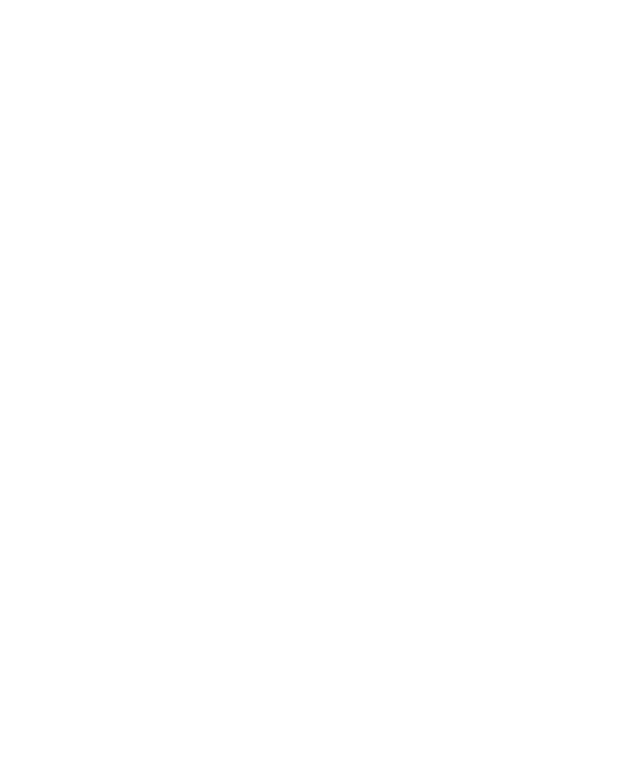
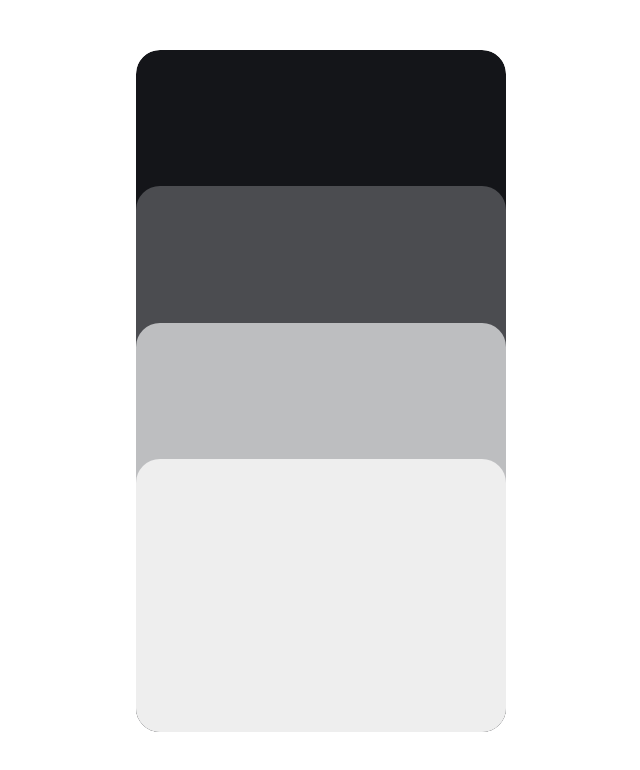
Before and after one commit to pie-suhee/motion, a React (Create React App) app: page /hoverevent in a window 1280 px wide. Before the commit this address had no page. Shown: the top 770 px of the page, without its empty margins (319-959 px from the left). Built offline with nearby package versions, Linux system fonts and the light colour scheme.

Commit message:
모션 추가

```diff
--- a/package.json
+++ b/package.json
@@ -3,6 +3,7 @@
   "version": "0.1.0",
   "private": true,
   "dependencies": {
+    "@gsap/react": "^2.1.2",
     "@testing-library/dom": "^10.4.1",
     "@testing-library/jest-dom": "^6.9.1",
     "@testing-library/react": "^16.3.1",
--- a/src/App.js
+++ b/src/App.js
@@ -3,6 +3,7 @@
 import Main from "./page/Main";
 import ScrollEvent from "./page/ScrollEvent"
 import ScrollEvent2 from "./page/ScrollEvent2"
+import HoverEvent from "./page/HoverEvent"
 
 const App = () => {
     const location = useLocation();
@@ -12,6 +13,7 @@
             <Route path="/" element={<Main />}/>
             <Route path="/scrollevent" element={<ScrollEvent />}/>
             <Route path="/scrollevent2" element={<ScrollEvent2 />}/>
+            <Route path="/hoverevent" element={<HoverEvent />}/>
         </Routes>
     );
 };
--- /dev/null
+++ b/src/css/HoverEvent.module.scss
@@ -0,0 +1,29 @@
+$item-colors: #141519, #4B4C50, #BDBEC0, #EEEEEE;
+
+
+.hoverSection {
+    width: 100%;
+    max-width: 370px;
+    height: 682px;
+    margin: 50px auto 0;
+    border-radius: 1.5rem 1.5rem;
+    position: relative;
+    transition: all 0.4s ease;
+    overflow: hidden;
+
+    .item {
+        width: 100%;
+        border-radius: 1.5rem 1.5rem 0 0;
+        position: absolute;
+        left: 0;
+        bottom: 0;
+
+        @for $i from 1 through 4 {
+            &.item#{$i} {
+                height: 100% - (20% * ($i - 1));
+                background-color: nth($item-colors, $i);
+                z-index: $i;
+            }
+        }
+    }
+}
--- /dev/null
+++ b/src/page/HoverEvent.js
@@ -0,0 +1,89 @@
+import { useRef } from 'react';
+import gsap from 'gsap';
+import { useGSAP } from '@gsap/react';
+import styles from '../css/HoverEvent.module.scss';
+
+const HoverEvent = () => {
+    const container = useRef();
+    const { contextSafe } = useGSAP({ scope: container });
+
+    const handleItem1Enter = contextSafe(() => {
+        gsap.to(`.${styles.item2}`, { height: '20%', duration: 0.5, ease: 'power2.out' });
+        gsap.to(`.${styles.item3}`, { height: '15%', duration: 0.5, ease: 'power2.out' });
+        gsap.to(`.${styles.item4}`, { height: '10%', duration: 0.5, ease: 'power2.out' });
+    });
+
+    const handleItem2Enter = contextSafe(() => {
+        gsap.to(`.${styles.item2}`, { height: '95%', duration: 0.5, ease: 'power2.out' });
+        gsap.to(`.${styles.item3}`, { height: '15%', duration: 0.5, ease: 'power2.out' });
+        gsap.to(`.${styles.item4}`, { height: '10%', duration: 0.5, ease: 'power2.out' });
+    });
+
+    const handleItem3Enter = contextSafe(() => {
+        gsap.to(`.${styles.item2}`, { height: '95%', duration: 0.5, ease: 'power2.out' });
+        gsap.to(`.${styles.item3}`, { height: '90%', duration: 0.5, ease: 'power2.out' });
+        gsap.to(`.${styles.item4}`, { height: '10%', duration: 0.5, ease: 'power2.out' });
+    });
+
+    const handleItem4Enter = contextSafe(() => {
+        gsap.to(`.${styles.item2}`, { height: '95%', duration: 0.5, ease: 'power2.out' });
+        gsap.to(`.${styles.item3}`, { height: '90%', duration: 0.5, ease: 'power2.out' });
+        gsap.to(`.${styles.item4}`, { height: '85%', duration: 0.5, ease: 'power2.out' });
+    });
+
+    // --- 공통: 마우스가 나가면 원래대로 (75, 50, 25) ---
+    const resetHeights = contextSafe(() => {
+        gsap.to(`.${styles.item2}`, { height: '75%', duration: 0.5, ease: 'power2.inOut' });
+        gsap.to(`.${styles.item3}`, { height: '50%', duration: 0.5, ease: 'power2.inOut' });
+        gsap.to(`.${styles.item4}`, { height: '25%', duration: 0.5, ease: 'power2.inOut' });
+    });
+
+    return (
+        <div className={styles.wrapper} ref={container}>
+            <section className={styles.hoverSection} onMouseLeave={resetHeights}>
+                <article className={`${styles.item} ${styles.item1}`} onMouseEnter={handleItem1Enter}>
+                    <div className={styles.bar}></div>
+                    <div className={styles.ti_box}>
+                        <div className={styles.text_box}>
+                           <p className={styles.tit}></p>
+                           <p className={styles.desc}></p>
+                        </div>
+                        <div className={styles.icon_box}></div>
+                    </div>
+                </article>
+                <article className={`${styles.item} ${styles.item2}`} onMouseEnter={handleItem2Enter}>
+                    <div className={styles.bar}></div>
+                    <div className={styles.ti_box}>
+                        <div className={styles.text_box}>
+                           <p className={styles.tit}></p>
+                           <p className={styles.desc}></p>
+                        </div>
+                        <div className={styles.icon_box}></div>
+                    </div>
+                </article>
+                <article className={`${styles.item} ${styles.item3}`} onMouseEnter={handleItem3Enter}>
+                    <div className={styles.bar}></div>
+                    <div className={styles.ti_box}>
+                        <div className={styles.text_box}>
+                           <p className={styles.tit}></p>
+                           <p className={styles.desc}></p>
+                        </div>
+                        <div className={styles.icon_box}></div>
+                    </div>
+                </article>
+                <article className={`${styles.item} ${styles.item4}`} onMouseEnter={handleItem4Enter}>
+                    <div className={styles.bar}></div>
+                    <div className={styles.ti_box}>
+                        <div className={styles.text_box}>
+                           <p className={styles.tit}></p>
+                           <p className={styles.desc}></p>
+                        </div>
+                        <div className={styles.icon_box}></div>
+                    </div>
+                </article>
+            </section>
+        </div>
+    );
+};
+
+export default HoverEvent;
--- a/src/page/Main.js
+++ b/src/page/Main.js
@@ -14,6 +14,9 @@
                 <Link to="/scrollevent2" class={styles.link}>
                     스크롤 이벤트 2
                 </Link>
+                <Link to="/hoverevent" class={styles.link}>
+                    호버 이벤트
+                </Link>
             </section>
         </main>
     );
```
Also changed, not shown: 1 other file (tests, documents, lock files or other folders).
